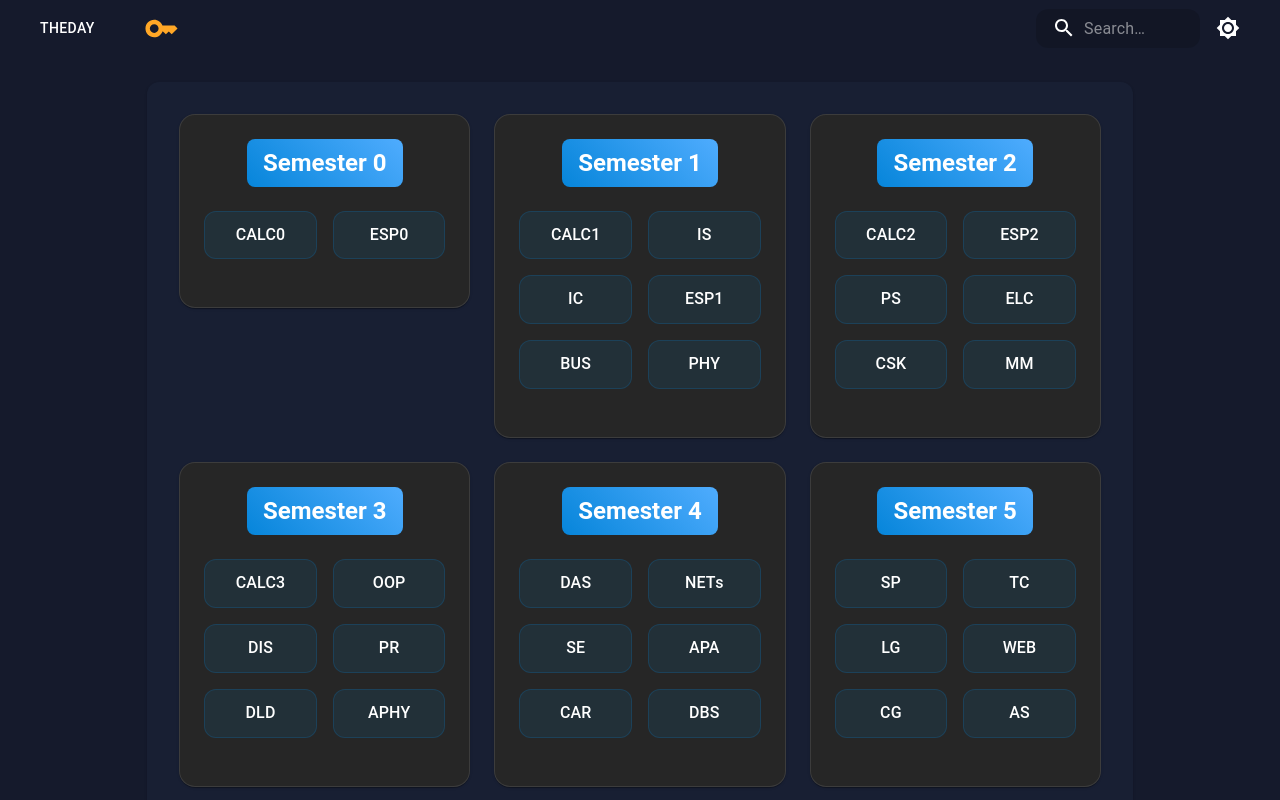
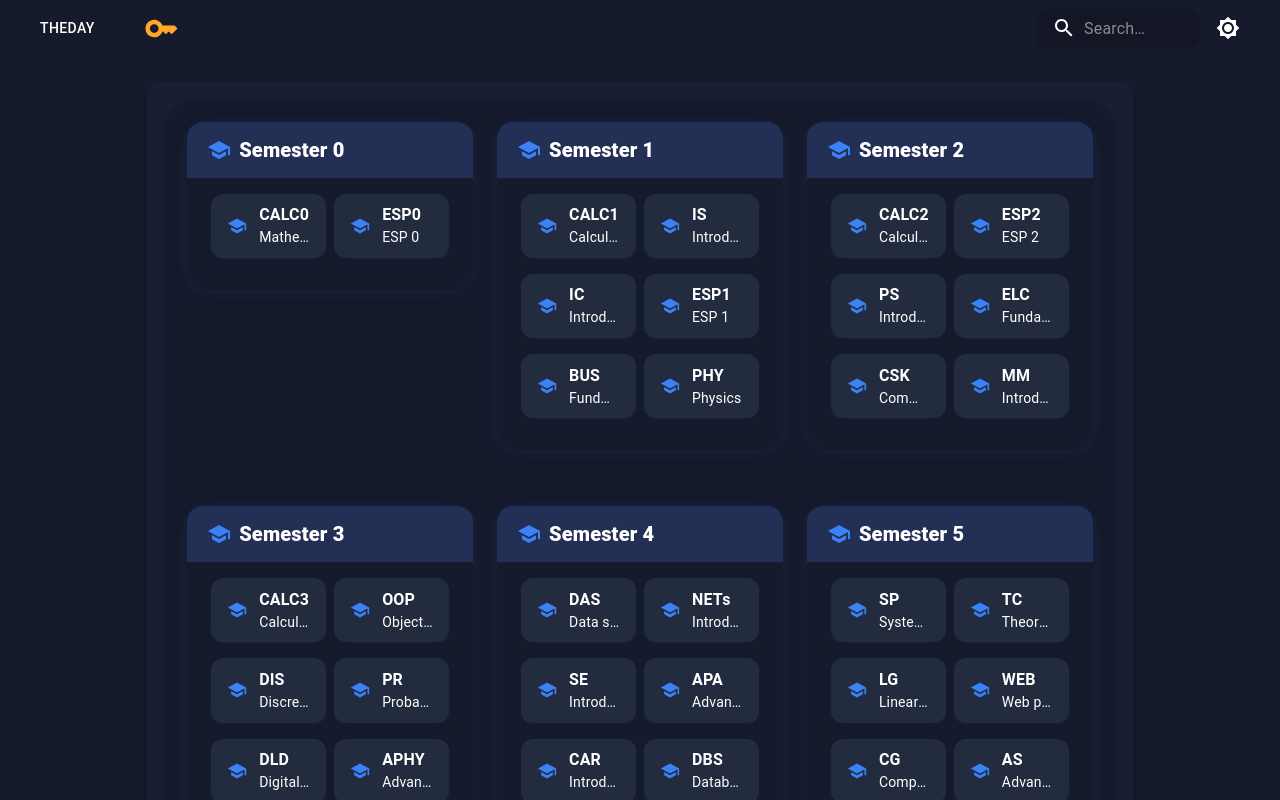
Before and after one commit to DevAbdoTolba/theday, a Next.js app: page /theday/q/default in a window 1280 px wide. Shown: the top 800 px of the page. Built offline with nearby package versions, Linux system fonts and the light colour scheme.

Commit message:
update the mainPC

```diff
--- a/src/pages/theday/q/[q]/MainPc.tsx
+++ b/src/pages/theday/q/[q]/MainPc.tsx
@@ -1,12 +1,12 @@
 import { useContext } from "react";
 import { DataContext } from "../../../../context/TranscriptContext";
+import { useTheme } from "@mui/material/styles";
 import Box from "@mui/material/Box";
 import Grid from "@mui/material/Grid";
 import Zoom from "@mui/material/Zoom";
-import { Chip, Tooltip, Typography } from "@mui/material";
-import { styled } from "@mui/material/styles";
-import Paper from "@mui/material/Paper";
+import { Chip, Tooltip, Typography, Card, CardContent, Divider } from "@mui/material";
 import Link from "next/link";
+import SchoolIcon from "@mui/icons-material/School";
 
 interface Props {
   search: string;
@@ -14,120 +14,169 @@ interface Props {
 }
 
 export default function MainPc({ search, currentSemester }: Props) {
-  const Item = styled(Paper)(({ theme }) => ({
-    backgroundColor: theme.palette.mode === "dark" ? "#1A1A1A" : "#fff",
-    ...theme.typography.body2,
-    padding: theme.spacing(3),
-    textAlign: "center",
-    borderRadius: "16px",
-    border: "1px solid rgba(255, 255, 255, 0.1)",
-    backdropFilter: "blur(10px)",
-    transition: "all 0.3s ease",
-    "&:hover": {
-      transform: "translateY(-5px)",
-      boxShadow: "0 8px 30px rgba(0,0,0,0.12)",
-      border: "1px solid rgba(255, 255, 255, 0.2)",
-    }
-  }));
-
   const { transcript, loadingTranscript, error } = useContext(DataContext);
+  const theme = useTheme();
+  console.log("Transcript in MainPc:", transcript);
 
   return (
+    <>
       <Box
         sx={{
-        m: 4,
+          m: 2,
           display: {
             xs: "none",
             sm: "block",
           },
+          background: theme.palette.background.paper,
+          borderRadius: 3,
+          p: 3,
         }}
       >
         <Grid container spacing={3}>
-        {transcript.semesters
+          {/*Filter for search
+1-Semesters
+2-Subjects
+4-name
+5-abbreviation
+.filter?
+*/}
+          {/* @ts-ignore */}
+          {transcript && 'semesters' in transcript && transcript.semesters
             .filter(
               (x: any) =>
                 x.index !== currentSemester &&
                 x.subjects.filter(
                   (y: any) =>
                     y?.name?.toLowerCase().includes(search?.toLowerCase()) ||
-                  y?.abbreviation?.toLowerCase().includes(search?.toLowerCase())
+                    y?.abbreviation
+                      ?.toLowerCase()
+                      .includes(search?.toLowerCase())
                 ).length > 0
             )
             .map((item: any, index: any) => (
-            <Grid key={index} item xs={12} md={6} lg={4}>
-              <Item>
-                <Typography
-                  variant="h5"
-                  sx={{
-                    mb: 3,
-                    color: "#fff",
-                    fontWeight: 600,
-                    background: "linear-gradient(45deg, #0685da, #4FACFE)",
-                    padding: "8px 16px",
-                    borderRadius: "8px",
-                    display: "inline-block"
-                  }}
-                >
-                  Semester {item.index}
-                </Typography>
-                <Grid
-                  container
-                  spacing={2}
-                  sx={{
-                    mb: 3,
-                    justifyContent: "center"
-                  }}
-                >
-                  {item.subjects
-                    .filter(
-                      (y: any) =>
-                        y?.name?.toLowerCase().includes(search?.toLowerCase()) ||
-                        y?.abbreviation?.toLowerCase().includes(search?.toLowerCase())
-                    )
-                    .map((subjects: any, subIndex: any) => (
-                      <Grid key={subIndex} item xs={12} sm={6}>
-                        <Tooltip
-                          title={subjects?.name}
-                          arrow
-                          TransitionComponent={Zoom}
-                          disableInteractive
-                        >
-                          <Chip
-                            component={Link}
-                            href={`/subjects/${subjects.abbreviation}`}
-                            sx={{
-                              width: "100%",
-                              height: "auto",
-                              padding: "12px 8px",
-                              borderRadius: "12px",
-                              fontSize: "1rem",
-                              fontWeight: 500,
-                              background: "rgba(6, 133, 218, 0.1)",
-                              border: "1px solid rgba(6, 133, 218, 0.2)",
-                              transition: "all 0.2s ease",
-                              "&:hover": {
-                                background: "rgba(6, 133, 218, 0.2)",
-                                transform: "scale(1.02)",
-                              }
-                            }}
-                            className="subject__chip"
-                            label={subjects.abbreviation}
-                            clickable
-                            onClick={() => {
-                              localStorage.setItem(
-                                "currentSemester",
-                                index.toString()
-                              );
-                            }}
-                          />
-                        </Tooltip>
-                      </Grid>
-                    ))}
-                </Grid>
-              </Item>
+              <Grid key={index} item xs={12} sm={6} md={4}>
+                <SemesterCard semester={item} />
               </Grid>
             ))}
         </Grid>
       </Box>
+    </>
   );
 }
+
+interface SemesterCardProps {
+  semester: {
+    index: number;
+    subjects: { name: string; abbreviation: string }[];
+  };
+}
+
+function SemesterCard({ semester }: SemesterCardProps) {
+  const theme = useTheme();
+  const cardBg = theme.palette.background.paper;
+  const headerBg = theme.palette.mode === "dark" ? "#232f55" : "#e3e8f7";
+  const pillBg = theme.palette.mode === "dark" ? "#232b3e" : "#e3e8f7";
+  const textColor = theme.palette.text.primary;
+  const iconColor = theme.palette.mode === "dark" ? "#3b82f6" : "#2563eb";
+  const pillHoverBg = theme.palette.mode === "dark" ? "#2563eb" : "#bcd0fa";
+
+  return (
+    <Card
+      sx={{
+        mb: 4,
+        borderRadius: 2,
+        boxShadow: "0 2px 16px 0 rgba(59,130,246,0.10)",
+        background: cardBg,
+        color: textColor,
+        overflow: "visible",
+        px: 0,
+      }}
+    >
+      {/* Header */}
+      <Box
+        sx={{
+          display: "flex",
+          alignItems: "center",
+          background: headerBg,
+          borderTopLeftRadius: 16,
+          borderTopRightRadius: 16,
+          px: 2.5,
+          py: 1.5,
+        }}
+      >
+        <SchoolIcon sx={{ mr: 1, fontSize: 24, color: iconColor }} />
+        <Typography
+          variant="h6"
+          sx={{
+            fontWeight: 800,
+            fontSize: 20,
+            color: textColor,
+            mb: 0,
+          }}
+        >
+          Semester {semester.index}
+        </Typography>
+      </Box>
+      <CardContent sx={{ pb: 2, px: 3, pt: 2 }}>
+        <Grid container spacing={1}>
+          {semester.subjects.map((subject, idx) => (
+            <Grid item xs={12} sm={6} key={idx}>
+              <Box
+                sx={{
+                  display: "flex",
+                  flexDirection: "row",
+                  alignItems: "center",
+                  background: pillBg,
+                  borderRadius: 1,
+                  px: 2,
+                  py: 1.2,
+                  boxShadow: "0 1px 4px 0 rgba(59,130,246,0.08)",
+                  mb: 1,
+                  fontWeight: 600,
+                  fontSize: 15,
+                  color: textColor,
+                  minHeight: 56,
+                  transition: "all 0.18s",
+                  cursor: "pointer",
+                  '&:hover': {
+                    background: pillHoverBg,
+                    color: theme.palette.mode === "dark" ? "#fff" : textColor,
+                    boxShadow: "0 4px 16px 0 rgba(59,130,246,0.13)",
+                    '& .MuiSvgIcon-root': {
+                      color: theme.palette.mode === "dark" ? "#fff" : iconColor,
+                    },
+                  },
+                  textDecoration: 'none',
+                }}
+                component="a"
+                href={`/subjects/${subject.abbreviation}`}
+              >
+                <SchoolIcon sx={{ fontSize: 20, color: iconColor, mr: 1.5, transition: "color 0.18s" }} />
+                <Box sx={{ display: "flex", flexDirection: "column", flexGrow: 1, minWidth: 0 }}>
+                  <Box sx={{ display: "flex", alignItems: "center" }}>
+                    <b style={{ fontSize: 16, marginRight: 6, textDecoration: 'none' }}>{subject.abbreviation}</b>
+                  </Box>
+                  <Tooltip title={subject.name} arrow>
+                    <span style={{
+                      fontWeight: 400,
+                      fontSize: 14,
+                      whiteSpace: 'nowrap',
+                      overflow: 'hidden',
+                      textOverflow: 'ellipsis',
+                      color: "inherit",
+                      textDecoration: 'none',
+                    }}>
+                      {subject.name.length > 20
+                        ? subject.name.slice(0, 20) + "..."
+                        : subject.name}
+                    </span>
+                  </Tooltip>
+                </Box>
+              </Box>
+            </Grid>
+          ))}
+        </Grid>
+      </CardContent>
+    </Card>
+  );
+}
```
Lines whose indentation alone changed are shown as unchanged.
